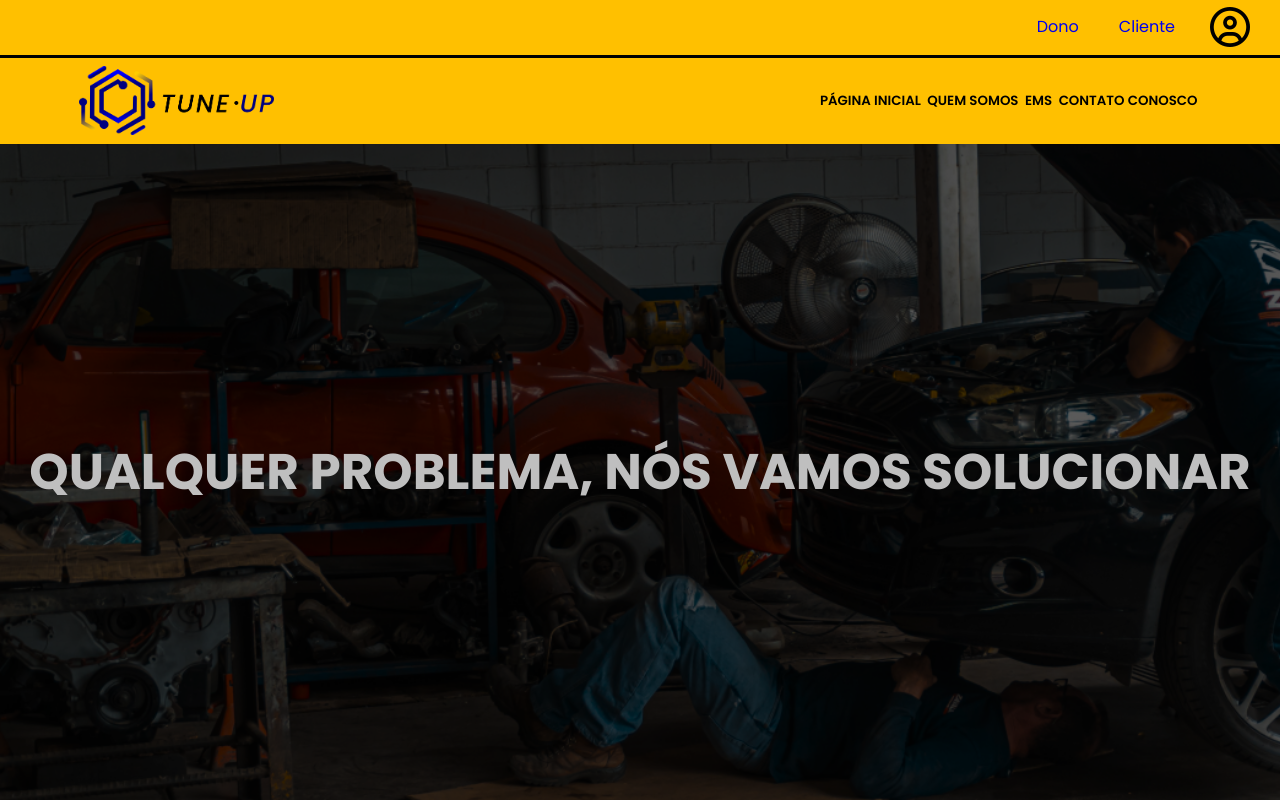
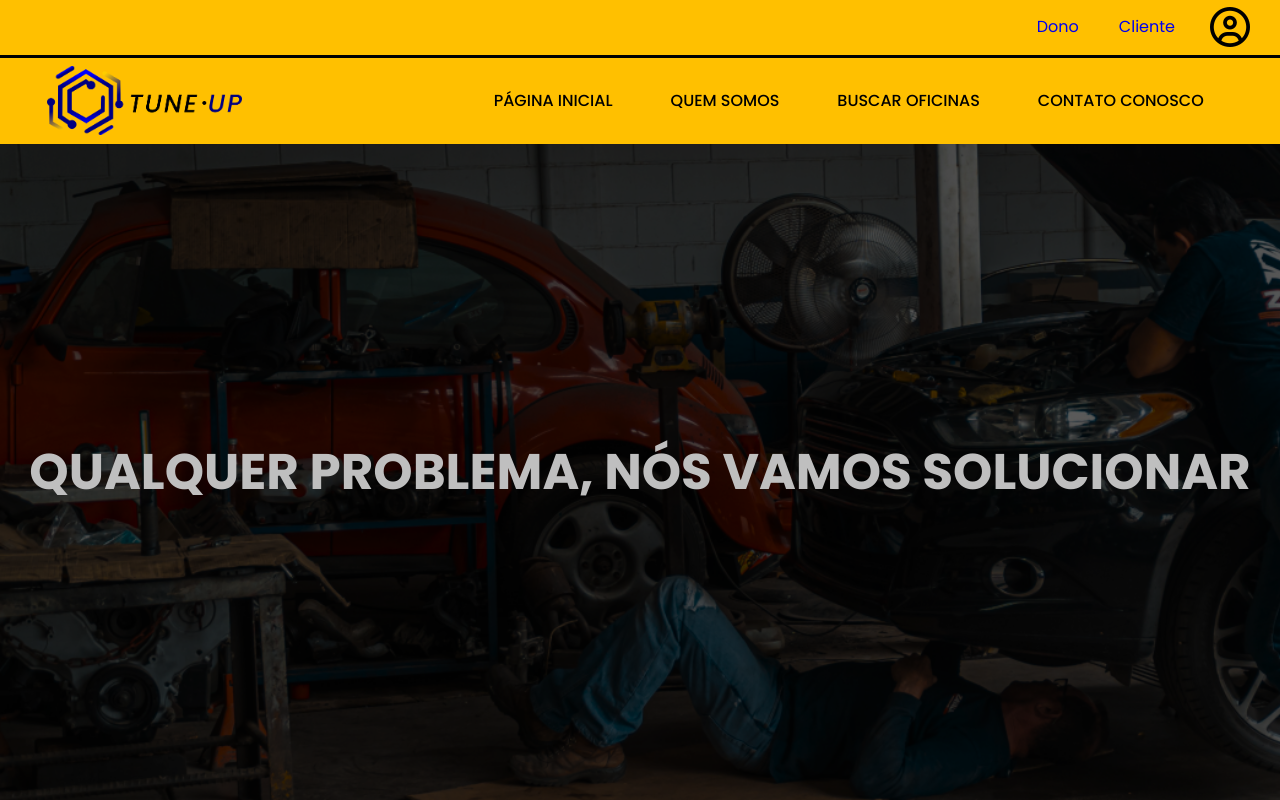
Before and after one commit to gabriel-reis-silva/tune-up, a React (Create React App) app in the folder Aplicativo/frontend/: page /home-user in a window 1280 px wide. Shown: the top 800 px of the page. Built offline with nearby package versions, Linux system fonts and the light colour scheme.

Commit message:
Fixing nav links

```diff
--- a/Aplicativo/frontend/src/assets/home.css
+++ b/Aplicativo/frontend/src/assets/home.css
@@ -72,26 +72,30 @@ body {
     height: 80%;
 }
 
-.links_navigation {
-    margin-left: 30%;
-    width: 50%;
+.links_navigation-home {
+    margin-left: 10%;
+    width: 60%;
     display: flex;
     justify-content: space-around;
 }
 
-.link_navigation {
+.link_navigation-home {
     border: none;
     background-color: transparent;
+
+    font-weight: 500;
+
+    display: flex;
+    align-items: center;
+    justify-content: center;
 
     cursor: pointer;
 
     transition-duration: 0.5s;
 }
 
-.link_navigation:hover {
-    text-decoration: underline;
-
-    transform: scale(1.1) translateX(-3px) translateY(-3px);
+.link_navigation-home:hover {
+    transform: scale(1.07) translateX(-3px) translateY(-3px);
 }
 
 /* BODY */
--- a/Aplicativo/frontend/src/components/Nav.jsx
+++ b/Aplicativo/frontend/src/components/NavMechanic.jsx
@@ -5,17 +5,17 @@ export default function Nav() {
     return (
         <nav className="navigation">
             <div className="topbar_navigation">
-            <Link to="/proprietarios/login" className="btn_login">Dono</Link>
+                <Link to="/proprietarios/login" className="btn_login">Dono</Link>
                 <Link to="/usuarios/login" className="btn_login">Cliente</Link>
                 <i className="far fa-user-circle"></i>
             </div>
             <div className="bottombar_navigation">
                 <img className="logo_navigation" src={logoNav} alt="Logo da empresa tuneup" />
-                <div className="links_navigation">
-                    <button className="link_navigation">PÁGINA INICIAL</button>
-                    <button className="link_navigation">QUEM SOMOS</button>
-                    <button className="link_navigation">EMS</button>
-                    <button className="link_navigation">CONTATO CONOSCO</button>
+                <div className="links_navigation-home">
+                    <a className="link_navigation-home">PÁGINA INICIAL</a>
+                    <a className="link_navigation-home">QUEM SOMOS</a>
+                    <a className="link_navigation-home">EMS</a>
+                    <a className="link_navigation-home">CONTATO CONOSCO</a>
                 </div>
             </div>
         </nav>
--- /dev/null
+++ b/Aplicativo/frontend/src/components/NavUser.jsx
@@ -0,0 +1,23 @@
+import { Link } from 'react-router-dom';
+import logoNav from '../assets/img/Tune-Up.png';
+
+export default function Nav() {
+    return (
+        <nav className="navigation">
+            <div className="topbar_navigation">
+                <Link to="/proprietarios/login" className="btn_login">Dono</Link>
+                <Link to="/usuarios/login" className="btn_login">Cliente</Link>
+                <i className="far fa-user-circle"></i>
+            </div>
+            <div className="bottombar_navigation">
+                <img className="logo_navigation" src={logoNav} alt="Logo da empresa tuneup" />
+                <div className="links_navigation-home">
+                    <a className="link_navigation-home">PÁGINA INICIAL</a>
+                    <a className="link_navigation-home">QUEM SOMOS</a>
+                    <a className="link_navigation-home">BUSCAR OFICINAS</a>
+                    <a className="link_navigation-home">CONTATO CONOSCO</a>
+                </div>
+            </div>
+        </nav>
+    );
+}
--- a/Aplicativo/frontend/src/pages/HomeMechanic.jsx
+++ b/Aplicativo/frontend/src/pages/HomeMechanic.jsx
@@ -1,5 +1,5 @@
 import React from "react";
-import Nav from '../components/Nav';
+import NavMechanic from '../components/NavMechanic';
 import Button from "../components/Button";
 import Footer from "../components/Footer";
 import missionIcon from '../assets/img/missaoIcon.png';
@@ -14,7 +14,7 @@ import "../assets/home.css";
 export default function HomeMechanic() {
     return (
         <React.Fragment>
-            <Nav />
+            <NavMechanic />
             <div className="container">
                 <div className="div_banner">
                     <div className="banner"></div>
@@ -37,7 +37,7 @@ export default function HomeMechanic() {
                 <hr className="division_aboutus_msv" />
                 <div className="container_msv">
                     <div className="card">
-           <h2>Missão</h2>
+                        <h2>Missão</h2>
                         <img src={missionIcon} alt="" />
                         <p>
                             Satisfazer a necessidade de cada cliente, prestando um serviço com excelência em qualidade
--- a/Aplicativo/frontend/src/pages/HomeUser.jsx
+++ b/Aplicativo/frontend/src/pages/HomeUser.jsx
@@ -1,7 +1,7 @@
 import React from "react";
 import "../assets/reset.css";
 import "../assets/home.css";
-import Nav from '../components/Nav';
+import NavUser from '../components/NavUser';
 import missionIcon from '../assets/img/missaoIcon.png';
 import visionIcon from '../assets/img/visaoIcon.png';
 import valuesIcon from '../assets/img/valoresIcon.png';
@@ -14,7 +14,7 @@ export default function HomeMechanic() {
         <React.Fragment>
             <Search />
             <div className="container" id="containerPage">
-                <Nav />
+                <NavUser />
 
                 <div className="div_banner">
                     <div className="banner"></div>
--- a/Aplicativo/frontend/src/pages/ProfileWorkshop.jsx
+++ b/Aplicativo/frontend/src/pages/ProfileWorkshop.jsx
@@ -1,5 +1,5 @@
 import "../assets/css/profile-workshop.css";
-import Nav from "../components/Nav";
+import NavMechanic from "../components/NavMechanic";
 import Button from "../components/Button"
 import imgWorshop from "../assets/img/Logo-TuneUp-Icon.png";
 
@@ -7,7 +7,7 @@ export default function ProfileWorkshop() {
     return (
 
         <div className="container_profile_workshop">
-            <Nav />
+            <NavMechanic />
             <div className="box-profile_workshop">
                 <div className="info_profile_workshop">
                     <div className="box-img_workshop-profile_workshop">
--- a/Aplicativo/frontend/src/pages/SearchResult.jsx
+++ b/Aplicativo/frontend/src/pages/SearchResult.jsx
@@ -1,4 +1,4 @@
-import Nav from "../components/Nav";
+import NavMechanic from "../components/NavMechanic";
 import Img from "../assets/img/Car-Workshop.jpg";
 import Workshop from "../components/Workshop";
 import "../assets/css/search-result.css";
@@ -10,7 +10,7 @@ export default function SearchResult() {
         <div><Search />
 
             <div className="container" id="containerPage">
-                <Nav />
+                <NavMechanic />
                 <div className="search_field">
                     <Button onClick={showSearch} classNameButton="btn_search">BUSCAR OFICINAS</Button>
                 </div>
```
